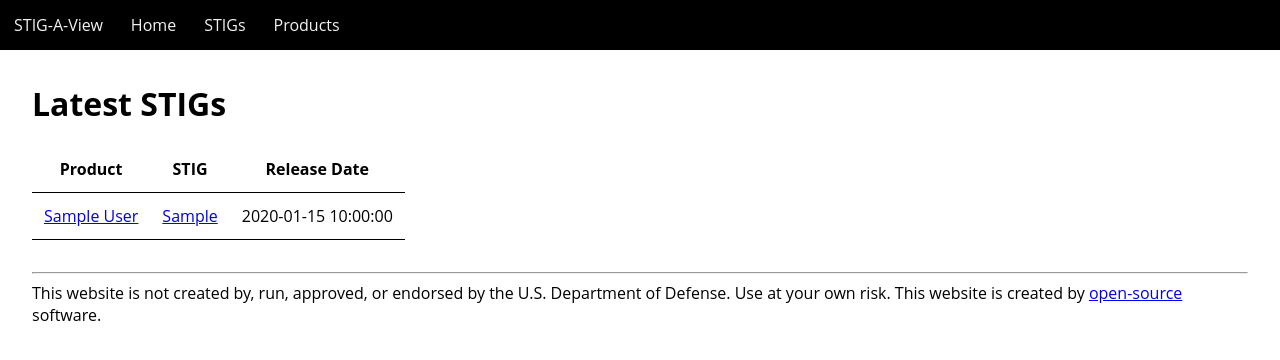
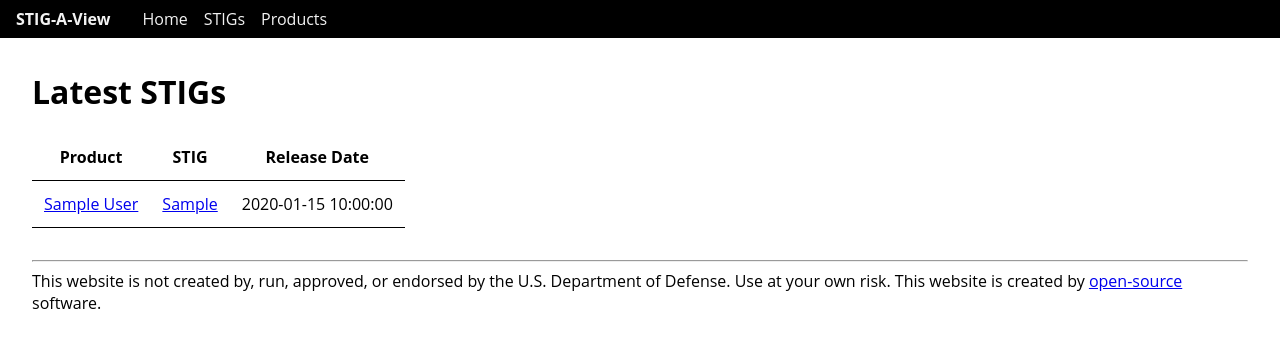
Before and after one commit to stigaview/stigaview-static, a Python web app: template templates/index.html in a window 1280 px wide. Shown: the top 360 px of the page. Run offline with Jinja, Linux system fonts and the light colour scheme; the template is opened without the code that fills it: most values are stand-ins (such as "Sample title", 1, 10 or a date in 2020).

Commit message:
Update navbar styles

```diff
--- a/public_html/static/css/style.css
+++ b/public_html/static/css/style.css
@@ -13,7 +13,7 @@ nav a {
   display: block;
   color: #f2f2f2;
   text-align: center;
-  padding: 14px;
+  padding: 0.5em;
   text-decoration: none
 }
 
@@ -32,6 +32,9 @@ nav li {
 
 .navbar-brand {
   display: inline;
+  font-weight: bold;
+  padding-right: 1.5em;
+  padding-left: 1em;
 }
 
 .container {
```
